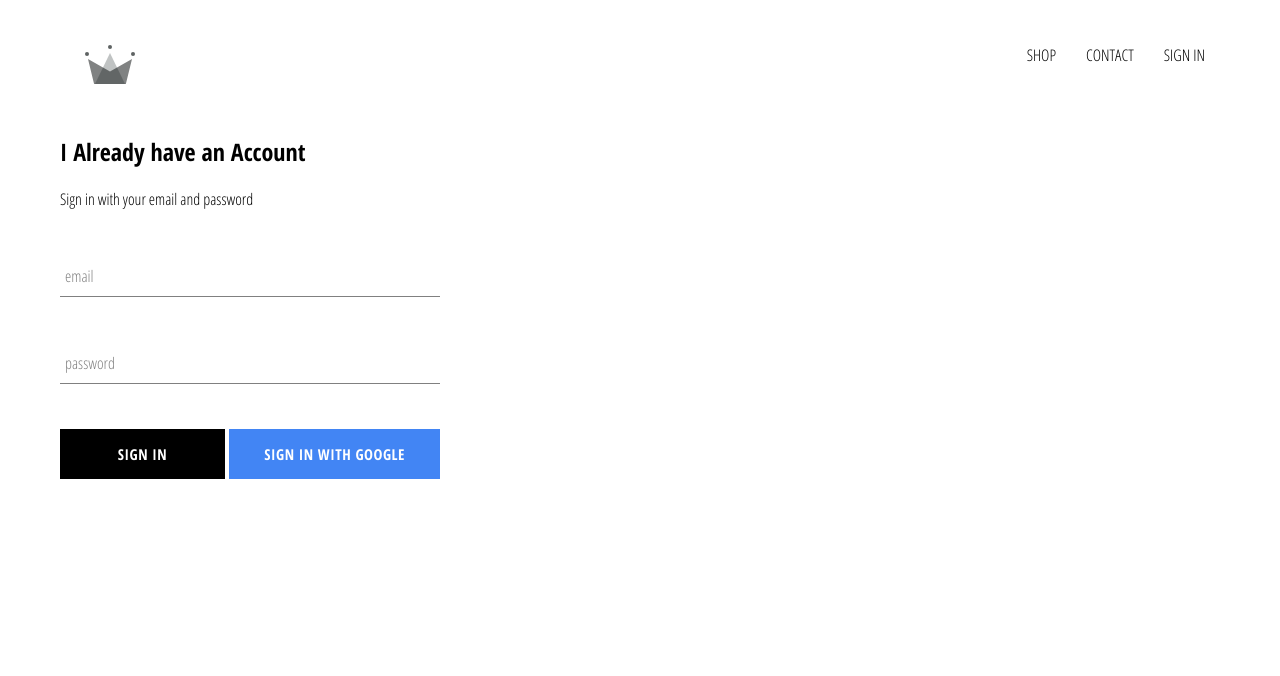
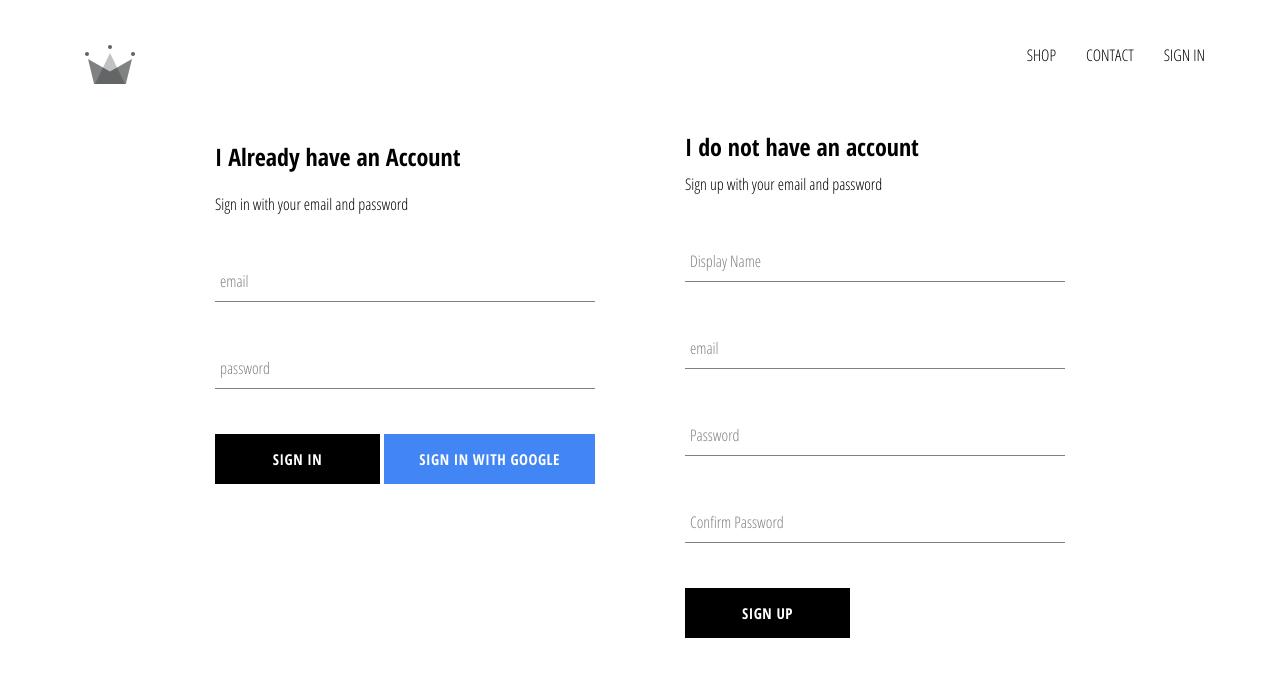
Before and after one commit to foak77/crownClothing, a React (Create React App) app: page /signin in a window 1280 px wide. Shown: the top 676 px of the page. Built offline with nearby package versions, Linux system fonts and the light colour scheme; no server answers.

Commit message:
implemented firebase / authentication

```diff
--- a/src/App.js
+++ b/src/App.js
@@ -4,7 +4,7 @@
 import ShopPage from "./pages/ShopPage/ShopPage"
 import Header from "../src/components/Header/Header"
 import SignInAndOut from './pages/SignInAndOut/SignInAndOut';
-import {auth} from "./firebase/firebaseUtils"
+import {auth, createUserProfileDocument } from "./firebase/firebaseUtils"
 
 import React, { Component } from 'react'
 
@@ -20,9 +20,20 @@
   unsubscribeFromAuth = null
 
   componentDidMount(){
-    this.unsubscribeFromAuth = auth.onAuthStateChanged (user => {
-      this.setState({currentUser: user})
-      console.log(user)
+    this.unsubscribeFromAuth = auth.onAuthStateChanged (async userAuth => {
+      if(userAuth){
+       const userRef = await createUserProfileDocument(userAuth)
+       userRef.onSnapshot(snapShot => {
+         this.setState({
+           currentUser:{
+            id: snapShot.id,
+            ...snapShot.data()
+           }
+       })
+        console.log(this.state)
+      })
+      }
+      this.setState({currentUser: userAuth})
     })
   }
 
--- /dev/null
+++ b/src/components/SignUp/SignUp.js
@@ -0,0 +1,92 @@
+import React, { Component } from 'react'
+import FormInput from "../FormInput/FormInput"
+import CustomBtn from "../CustomBtn/CustomBtn"
+import {auth, createUserProfileDocument} from "../../firebase/firebaseUtils"
+import "./SignUp.scss"
+
+export class SignUp extends Component {
+    constructor(props) {
+        super(props)
+
+        this.state = {
+             displayName:"",
+             email:"",
+             password:"",
+             confirmPassword:""
+        }
+    }
+
+    handleSubmit = async event => {
+        event.preventDefault()
+        const { displayName, email, password, confirmPassword} = this.state
+        if (password !== confirmPassword) {
+            alert("password don't match")
+            return
+        }
+        try {
+            const {user} = await auth.createUserWithEmailAndPassword(email, password)
+            await createUserProfileDocument(user, {displayName})
+            this.setState({
+                displayName:"",
+                email:"",
+                password:"",
+                confirmPassword:""
+            })
+        } catch (error){
+            console.error(error)
+        }
+    }
+
+    handleChange = event => {
+        const {name, value} = event.target
+        this.setState({[name]: value})
+    }
+
+
+    render() {
+        const { displayName, email, password, confirmPassword} = this.state
+        return (
+            <div className="sign-up">
+                <h2 className="title">I do not have an account</h2>
+                <span>Sign up with your email and password</span>
+                <form className="sign-up-form" onSubmit={this.handleSubmit}>
+                    <FormInput
+                    type="text"
+                    name="displayName"
+                    value={displayName}
+                    onChange={this.handleChange}
+                    label="Display Name"
+                    required />
+
+                    <FormInput
+                    type="email"
+                    name="email"
+                    value={email}
+                    onChange={this.handleChange}
+                    label="email"
+                    required />
+
+                    <FormInput
+                    type="password"
+                    name="password"
+                    value={password}
+                    onChange={this.handleChange}
+                    label="Password"
+                    required />
+
+                    <FormInput
+                    type="password"
+                    name="confirmPassword"
+                    value={confirmPassword}
+                    onChange={this.handleChange}
+                    label="Confirm Password"
+                    required />
+
+                    <CustomBtn type="submit">SIGN UP</CustomBtn>
+                </form>
+            </div>
+        )
+    }
+}
+
+export default SignUp
--- /dev/null
+++ b/src/components/SignUp/SignUp.scss
@@ -0,0 +1,9 @@
+.sign-up {
+    display: flex;
+    flex-direction: column;
+    width: 380px;
+
+    .title {
+      margin: 10px 0;
+    }
+  }
--- a/src/firebase/firebaseUtils.js
+++ b/src/firebase/firebaseUtils.js
@@ -13,6 +13,28 @@
     measurementId: "G-1V9B523WZB"
 };
 
+export const createUserProfileDocument = async(userAuth, additionalData) =>{
+    if (!userAuth) return;
+    const userRef = firestore.doc(`user/${userAuth.uid}`)
+    const snapshot = await userRef.get();
+
+    if(!snapshot.exists){
+        const {displayName, email} = userAuth
+        const createAt = new Date()
+
+        try {await userRef.set({
+            displayName,
+            email,
+            createAt,
+            ...additionalData
+        })
+    } catch (error){
+        console.log("error creating user", error.message)
+        }
+    }
+    return userRef
+}
+
 firebase.initializeApp(config)
 
 export const auth = firebase.auth();
--- a/src/pages/SignInAndOut/SignInAndOut.js
+++ b/src/pages/SignInAndOut/SignInAndOut.js
@@ -1,11 +1,13 @@
 import React from 'react'
 import "./SignInAndOut.scss"
 import SignIn from "../../components/SignIn/SignIn"
+import SignUp from "../../components/SignUp/SignUp"
 
 function SignInAndOut() {
     return (
-        <div className="sing-in-and-sign-out">
+        <div className="sign-in-and-sign-up">
             <SignIn/>
+            <SignUp/>
         </div>
     )
 }
--- a/src/pages/SignInAndOut/SignInAndOut.scss
+++ b/src/pages/SignInAndOut/SignInAndOut.scss
@@ -0,0 +1,6 @@
+.sign-in-and-sign-up {
+    width: 850px;
+    display: flex;
+    justify-content: space-between;
+    margin: 30px auto;
+  }
```
